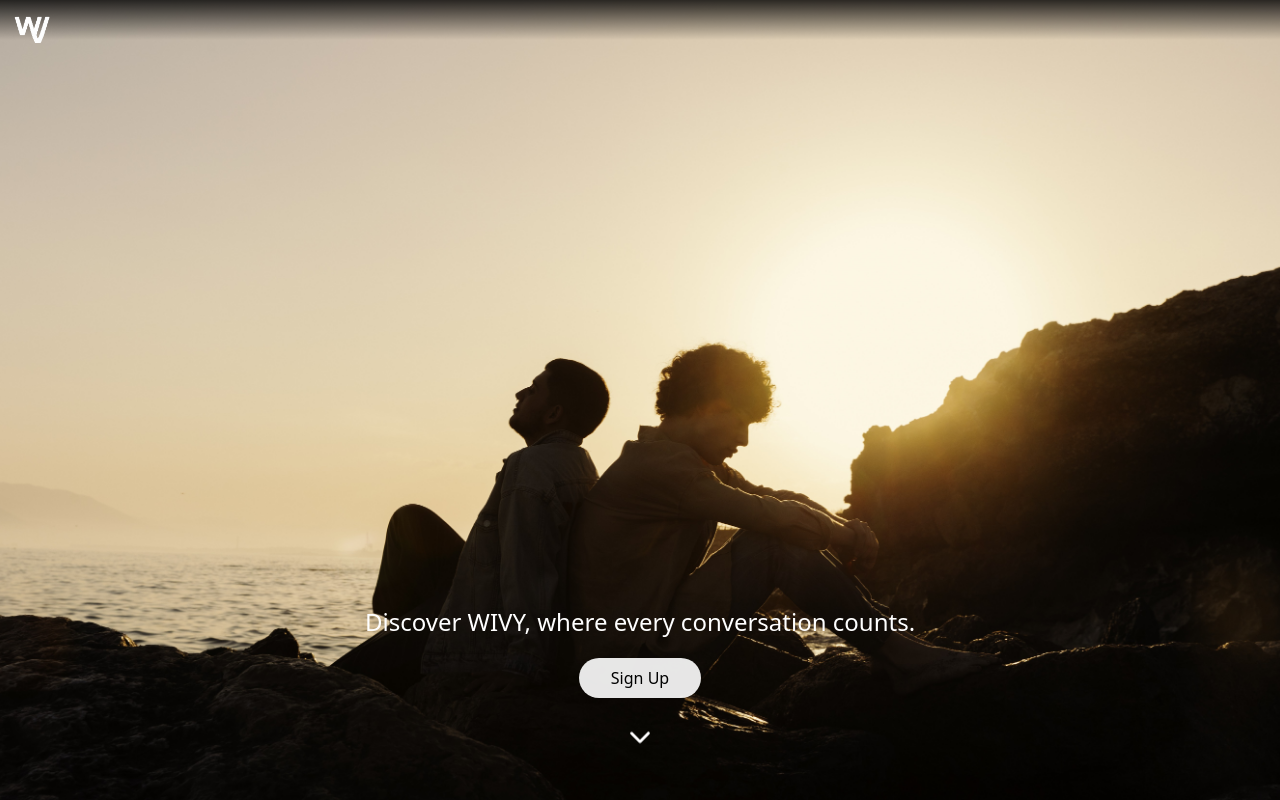
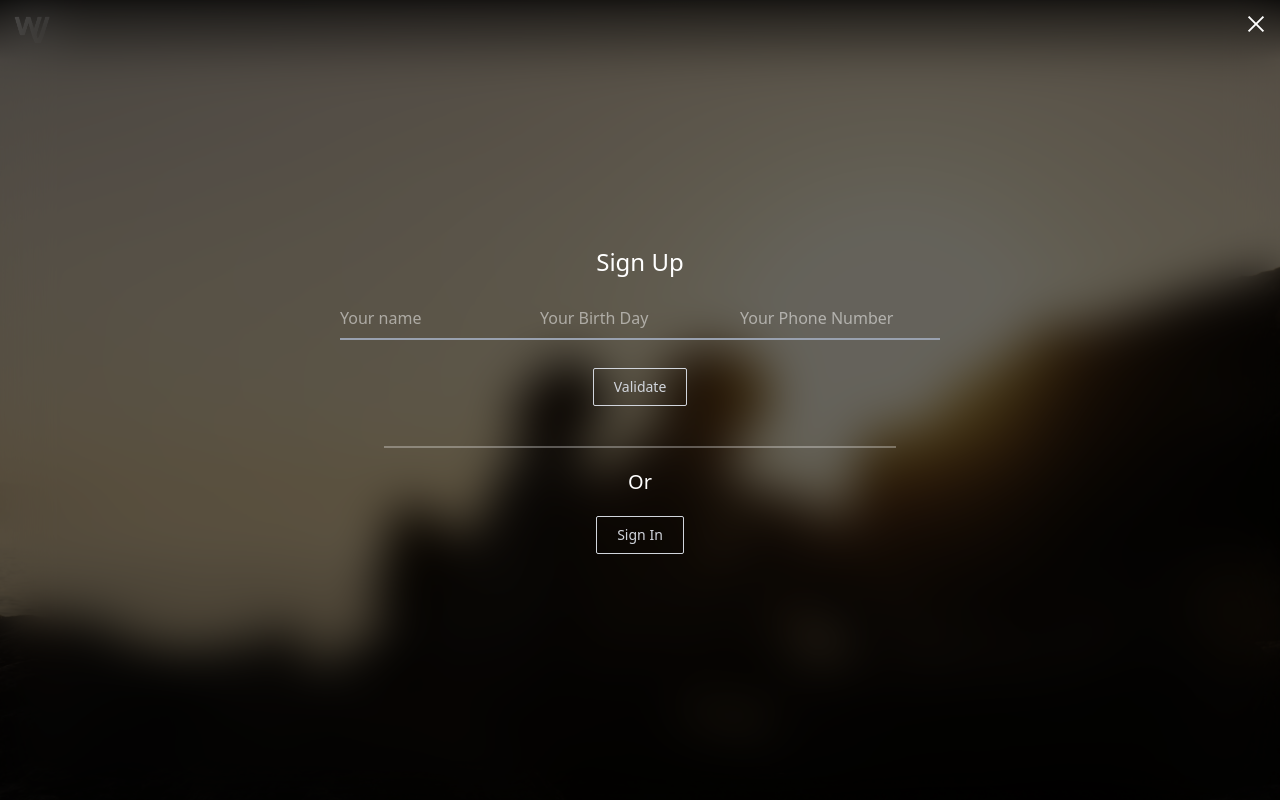
Before and after one commit to kevincalixte/wivy-ts, a Next.js app: page / in a window 1280 px wide. Both pictures are taken after a click on the button "Sign Up". Shown: the top 800 px of the page. Built offline with nearby package versions, Linux system fonts and the light colour scheme.

Commit message:
signup: added

```diff
--- a/components/Button/Button.tsx
+++ b/components/Button/Button.tsx
@@ -6,10 +6,10 @@ type ButtonProps = {
     children: React.ReactNode;
 }
     ;
-function Button({ onClick, className = "", children }: ButtonProps) {
+function Button({ onClick, className, children }: ButtonProps) {
     return (
         <>
-            <button onClick={onClick} className={`${className} py-2 font-normal rounded-3xl bg-white/90 text-black hover:bg-white hover:text-black hover:scale-110 transition-all duration-200 transform-gpu`}>
+            <button onClick={onClick} className={`${className} py-2 font-normal rounded-xs text-black hover:bg-white hover:text-black hover:scale-110 transition-all duration-200`}>
                 {children}
             </button>
         </>
--- a/components/Content/Contact.tsx
+++ b/components/Content/Contact.tsx
@@ -3,7 +3,7 @@ import { FiMail } from 'react-icons/fi';
 
 export const Contact = () => {
     return (
-        <section className='mx-10'>
+        <section className='mx-5'>
             <h2 className='mb-10 justify-center flex items-center gap-2'><FiMail />Contact Us</h2>
             <form method='POST' className='rounded-xs space-y-5'>
                 <div className='space-y-2 [&_input]:w-full [&_input]:px-3 [&_input]:py-2 [&_input]:rounded-xs [&_input]:border-b-2 [&_input]:border-b-gray-400 [&_input]:focus:outline-0'>
@@ -19,7 +19,7 @@ export const Contact = () => {
                     <textarea name="text" id="text" maxLength={200} className='w-full h-36 bg-white/8 rounded-xs resize-none overflow-hidden p-3' placeholder='Your message'></textarea>
                 </div>
                 <div>
-                    <Button className='w-full rounded-xs'>Submit</Button>
+                    <Button className='w-full bg-white/90'>Submit</Button>
                 </div>
             </form>
         </section>
--- a/components/Content/Presentation.tsx
+++ b/components/Content/Presentation.tsx
@@ -12,19 +12,17 @@ export const Presentation = () => {
                     <h3>Search</h3>
                     <p className='text-sm text-gray-300'>Find people who match your vibe with personalized tags</p>
                 </div>
-
-                <div>
-                    <FiHeart className='text-4xl text-fuchsia-500' />
-                    <h3>Connect</h3>
-                    <p>Ready for romance? We've got your back with match suggestions and activity alerts</p>
-                </div>
-
                 <div>
                     <FiUsers className='text-4xl text-blue-500' />
                     <h3>Friends</h3>
                     <p>Build genuine friendships where kindness comes first</p>
 
                 </div>
+                <div>
+                    <FiHeart className='text-4xl text-fuchsia-500' />
+                    <h3>Connect</h3>
+                    <p>Ready for romance? We've got your back with match suggestions and activity alerts</p>
+                </div>
             </section>
         </div>
     )
--- a/components/Content/Reviews.tsx
+++ b/components/Content/Reviews.tsx
@@ -31,8 +31,8 @@ export const Reviews = () => {
                 {
                     reviews.map((review) => (
 
-                        <div className='flex justify-center shrink-0 max-w-[80%] px-2 snap-start'>
-                            <article key={review.id} className='flex flex-col items-center gap-1 p-5 rounded-xs bg-gray-300 text-black hover:bg-white hover:cursor-pointer '>
+                        <div key={review.id} className='flex justify-center shrink-0 max-w-[80%] px-2 snap-start'>
+                            <article className='flex flex-col items-center gap-1 p-5 rounded-xs bg-gray-300 text-black hover:bg-white hover:cursor-pointer '>
                                 <h3>{review.name}</h3>
                                 <p className='text-xs text-black-300'>About : {review.subject}</p>
                                 <p>{review.message}</p>
--- a/components/Hero/Hero.tsx
+++ b/components/Hero/Hero.tsx
@@ -1,5 +1,8 @@
+'use client'
+import React, { useState } from 'react';
 import { IoIosArrowDown } from "react-icons/io";// import { Button } from '../Button/Button';
 import Button from '../Button/Button';
+import { Signup } from '../Signup/Signup';
 
 type HeroProps = {
     title: string;
@@ -7,11 +10,21 @@ type HeroProps = {
 };
 
 export const Hero = ({ title, image }: HeroProps) => {
+    const [showSignup, setShowSignup] = useState(false);
+
     return (
-        <section style={{ backgroundImage: `url(${image})` }} className='flex flex-col justify-end items-center pb-10 px-5 space-y-5 text-white text-center min-h-screen bg-cover bg-center'>
-            <h1 className='text-2xl'>{title}</h1>
-            <Button className='px-8'>Sign Up</Button>
-            <IoIosArrowDown className="mt-3 text-3xl animate-bounce" />
-        </section>
+        <section style={{ backgroundImage: `url(${image})` }} className={`flex flex-col ${showSignup ? 'justify-center' : 'justify-end pb-10 px-5'} items-center h-screen space-y-5 text-white text-center bg-cover bg-center`}>
+            {
+                showSignup ? (
+                    <Signup onClose={() => setShowSignup(false)} />
+                ) : (
+                    <>
+                        <h1 className='text-2xl'>{title}</h1>
+                        <Button onClick={() => setShowSignup(true)} className='px-8 bg-white/90'>Sign Up</Button>
+                        <IoIosArrowDown className="mt-3 text-3xl animate-bounce" />
+                    </>
+                )
+            }
+        </section >
     )
 }
--- a/components/Nav/Top.tsx
+++ b/components/Nav/Top.tsx
@@ -1,3 +1,5 @@
+import Link from "next/link";
+
 type TopProps = {
   logo: string;
 }
@@ -5,8 +7,8 @@ export const Top = ({ logo }: TopProps) => {
   return (
     <>
       {/* Page Principale */}
-      <div className='absolute w-full h-10 bg-linear-to-b from-black/80'>
-        <img className=' w-10 m-3' src={logo} alt="" />
+      <div className='absolute w-full h-15 bg-linear-to-b from-black/85'>
+        <Link href={'/'}><img className='w-10 m-3' src={logo} alt="" /></Link>
       </div>
     </>
   )
--- /dev/null
+++ b/components/Signup/Signup.tsx
@@ -0,0 +1,35 @@
+import { AiOutlineClose } from "react-icons/ai";
+import Button from "../Button/Button"
+import Link from "next/link";
+import { Border } from "../Content/Border";
+
+type SignupProps = {
+    onClose: () => void;
+}
+
+export const Signup = ({ onClose }: SignupProps) => {
+    return (
+        <>
+            <div className='flex flex-col items-center justify-center w-full h-full bg-black/60 backdrop-blur-xl fixed overflow-hidden'>
+                <div>
+                    <Link href={''}> <AiOutlineClose className="absolute top-0 right-0 m-3 text-2xl" /></Link>
+                    <h2 className="text-2xl mb-5">Sign Up</h2>
+                    <form method='' className='space-y-4 [&_input]:w-50 [&_input]:py-2 [&_input]:border-b-2 [&_input]:border-b-gray-400 [&_input]:focus:outline-0'>
+                        <input type='text' name='name' placeholder='Your name' />
+                        <input type='text' name='name' placeholder='Your Birth Day' />
+                        <input type='number' name='email' placeholder='Your Phone Number' />
+                        <Button className='px-5 mt-3 text-sm rounded-xs text-gray-300 block mx-auto border'>Validate</Button>
+                    </form>
+                </div>
+
+                <Border />
+
+                <div>
+                    <h2 className="text-xl mb-5 -mt-5">Or</h2>
+                    <Button className="px-5 text-sm rounded-xs text-gray-300 border">Sign In</Button>
+                </div>
+
+            </div>
+        </>
+    )
+}
```
Also changed, not shown: components/Content/Content.tsx (line endings or trailing spaces).
